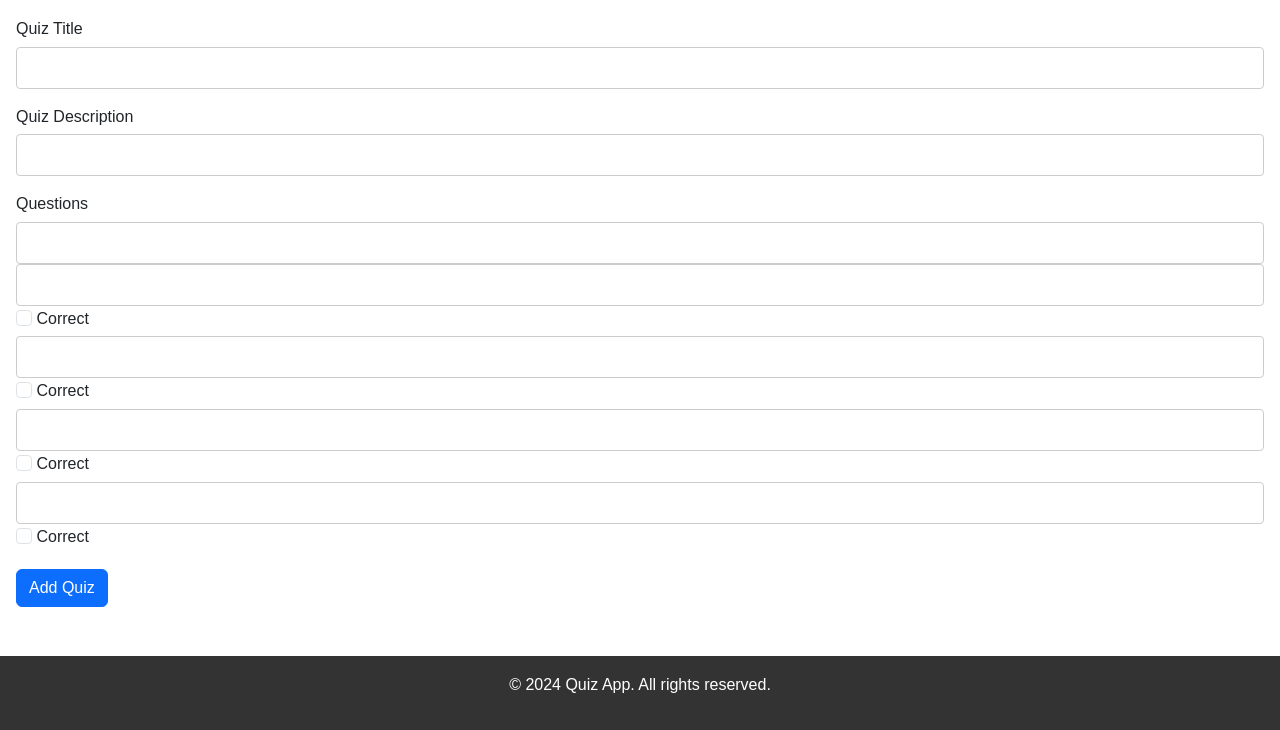
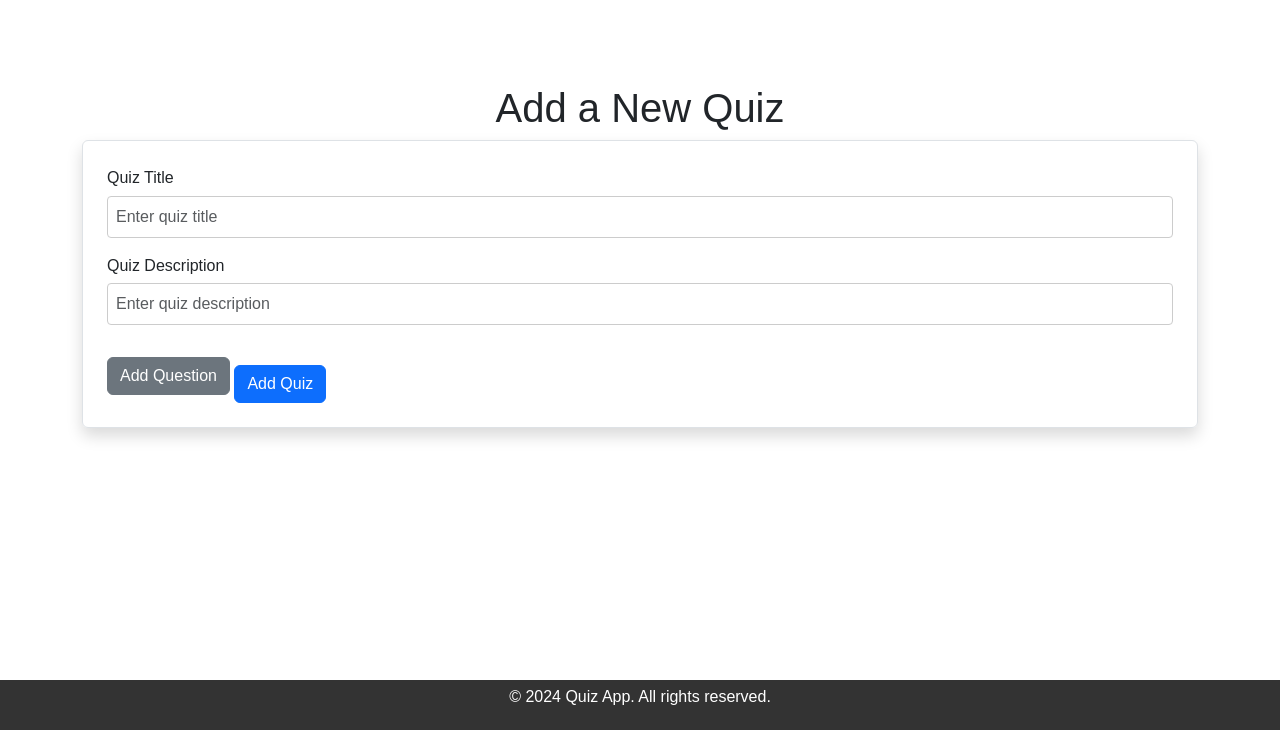
Before and after one commit to eimanalif/Q.Quiz-Webstack-Portfolio-Project, a Flask app: page /add_quiz in a window 1280 px wide. Shown: the part 70-800 px from the top of the page. Run offline with Flask 3, Linux system fonts and the light colour scheme; the visitor is signed in with stand-in values (Sample User, id 1); some libraries are stand-ins or nearby versions.

Commit message:
UI enhancment

```diff
--- a/app.py
+++ b/app.py
@@ -1,4 +1,4 @@
-from flask import Flask, render_template, redirect, url_for, flash, request, abort
+from flask import Flask, render_template, redirect, url_for, jsonify, flash, request, abort
 from flask_sqlalchemy import SQLAlchemy
 from flask_bcrypt import Bcrypt
 from flask_login import LoginManager, login_user, logout_user, login_required, current_user
@@ -10,6 +10,7 @@ from db import db
 from flask_migrate import Migrate
 import os
 from utils import calculate_score
+from flask_wtf.csrf import CSRFProtect
 
 # Initialize the app and configure it
 app = Flask(__name__)
@@ -17,6 +18,7 @@ app.config.from_object(Config)
 
 # Initialize extensions
 db.init_app(app)
+csrf = CSRFProtect(app)
 bcrypt = Bcrypt(app)
 login_manager = LoginManager(app)
 login_manager.login_view = 'login'
@@ -98,6 +100,10 @@ def take_quiz(quiz_id):
     quiz = Quiz.query.get_or_404(quiz_id)
     questions = quiz.questions  # Assuming a relationship between Quiz and Question
     results = []  # Initialize results here
+    page = request.args.get('page', 1, type=int)
+
+    # Assuming each page contains 5 questions
+    questions_paginated = Question.query.filter_by(quiz_id=quiz_id).paginate(page=page, per_page=5)
 
     if request.method == 'POST':
         for question in questions:
@@ -128,7 +134,7 @@ def take_quiz(quiz_id):
             flash('No answers were submitted. Please select at least one option.', 'warning')
             return redirect(url_for('take_quiz', quiz_id=quiz_id))
 
-    return render_template('take_quiz.html', quiz=quiz, questions=questions)
+    return render_template('take_quiz.html', quiz=quiz, questions=questions_paginated.items, pagination=questions_paginated)
 
 @app.route('/quiz_results/<int:quiz_id>/<int:result_id>', methods=['GET'])
 @login_required
@@ -139,12 +145,15 @@ def quiz_results(quiz_id, result_id):
 
     return render_template('quiz_results.html', results=results, score=score)
 
+
 @app.route('/add_quiz', methods=['GET', 'POST'])
 @login_required
 def add_quiz():
     form = QuizForm()
 
-    if form.validate_on_submit():
+    if form.validate_on_submit():  # Validate the form
+        print("Form submitted successfully")
+
         # Create a new Quiz instance
         new_quiz = Quiz(
             title=form.title.data,
@@ -154,42 +163,39 @@ def add_quiz():
         db.session.add(new_quiz)
         db.session.commit()
 
-        # Retrieve the ID of the newly created quiz
-        quiz_id = new_quiz.id
+        quiz_id = new_quiz.id  # Retrieve the ID of the newly created quiz
 
-        # Add questions to the quiz
-        questions = form.questions.data  # Assume this is a list of question data from the form
-        for question_data in questions:
-            question_text = question_data.get('text', '')  # Extract text from question data
-            content = question_data.get('content', '')  # Extract content if available
-            if not content:  # Handle cases where content might be empty
-                content = "Default content"  # Provide default content if necessary
-
+        # Extract questions and choices from the form
+        for question_data in form.questions.data:
+            question_text = question_data.get('text', '')
             new_question = Question(
-                content=content,
+                content='Default content',  # Placeholder content
                 quiz_id=quiz_id,
                 question_text=question_text,
                 user_id=current_user.id
             )
             db.session.add(new_question)
-            db.session.commit()  # Commit after each question is added
+            db.session.commit()
 
             # Add choices for each question
             for choice_data in question_data.get('choices', []):
-                choice = Choice(
-                    text=choice_data.get('text', ''),
-                    is_correct=choice_data.get('is_correct', False),
+                choice_text = choice_data.get('text', '')
+                is_correct = choice_data.get('is_correct', False)
+
+                new_choice = Choice(
+                    text=choice_text,
+                    is_correct=is_correct,
                     question_id=new_question.id
                 )
-                db.session.add(choice)
+                db.session.add(new_choice)
+
             db.session.commit()
 
         flash('Quiz added successfully!', 'success')
-        return redirect(url_for('home'))  # Redirect to home after adding the quiz
+        print("Redirecting to home page")
+        return redirect(url_for('home'))  # Redirect after successful submission
 
-    # Print form errors to help debug
-    print(form.errors)
-
+    print("Form errors:", form.errors)  # Debug: Show form errors if validation fails
     return render_template('add_quiz.html', form=form)
 
 @app.route('/edit_quiz/<int:quiz_id>', methods=['GET', 'POST'])
@@ -215,6 +221,8 @@ def delete_quiz(quiz_id):
         for choice in question.choices:
             db.session.delete(choice)
         db.session.delete(question)
+
+    Result.query.filter_by(quiz_id=quiz_id).delete()
 
     db.session.delete(quiz)
     db.session.commit()
@@ -249,3 +257,5 @@ def forbidden_error(error):
 if __name__ == '__main__':
     port = int(os.environ.get("PORT", 5000))
     app.run(host="0.0.0.0", port=port, debug=True)
+    int(os.environ.get("PORT", 5000))
+    app.run(host="0.0.0.0", port=port, debug=True)
--- /dev/null
+++ b/static/js/quiz_form.js
@@ -0,0 +1,86 @@
+document.addEventListener("DOMContentLoaded", function() {
+    const addQuestionBtn = document.getElementById('add-question');
+    const questionList = document.getElementById('questions-list');
+    const quizForm = document.querySelector('form');
+
+    let questionIndex = 0;  // Track the number of questions added
+
+    addQuestionBtn.addEventListener('click', function() {
+        addNewQuestion();
+    });
+
+    function addNewQuestion() {
+        const questionTemplate = `
+            <div class="question-block" id="question-${questionIndex}">
+                <label for="question-${questionIndex}-text">Question ${questionIndex + 1}:</label>
+                <input type="text" name="questions-${questionIndex}-text" class="form-control" required>
+
+                <div class="choices-list" id="choices-${questionIndex}">
+                    <!-- Choices will be added here -->
+                </div>
+                <button type="button" class="btn btn-secondary add-choice" data-question-index="${questionIndex}">Add Choice</button>
+                <button type="button" class="btn btn-danger delete-question" data-question-id="${questionIndex}">Delete Question</button>
+            </div>
+        `;
+
+        questionList.insertAdjacentHTML('beforeend', questionTemplate);
+
+        const addChoiceBtn = document.querySelector(`#question-${questionIndex} .add-choice`);
+        const deleteQuestionBtn = document.querySelector(`#question-${questionIndex} .delete-question`);
+
+        addChoiceBtn.addEventListener('click', function() {
+            const qIndex = this.getAttribute('data-question-index');
+            addNewChoice(qIndex);
+        });
+
+        deleteQuestionBtn.addEventListener('click', function() {
+            const questionId = this.getAttribute('data-question-id');
+            document.getElementById(`question-${questionId}`).remove();
+        });
+
+        questionIndex++;
+    }
+
+    function addNewChoice(questionIndex) {
+        const choiceList = document.getElementById(`choices-${questionIndex}`);
+        const choiceIndex = choiceList.children.length;
+
+        const choiceTemplate = `
+            <div class="choice-block" id="choice-${questionIndex}-${choiceIndex}">
+                <label for="choice-${questionIndex}-${choiceIndex}-text">Choice ${choiceIndex + 1}:</label>
+                <input type="text" name="questions-${questionIndex}-choices-${choiceIndex}-text" class="form-control" required>
+                <label for="choice-${questionIndex}-${choiceIndex}-is_correct">Correct:</label>
+                <input type="checkbox" name="questions-${questionIndex}-choices-${choiceIndex}-is_correct" class="form-check-input">
+                <button type="button" class="btn btn-danger delete-choice" data-choice-id="choice-${questionIndex}-${choiceIndex}">Delete Choice</button>
+            </div>
+        `;
+
+        choiceList.insertAdjacentHTML('beforeend', choiceTemplate);
+
+        const deleteChoiceBtn = document.querySelector(`#choice-${questionIndex}-${choiceIndex} .delete-choice`);
+        deleteChoiceBtn.addEventListener('click', function() {
+            const choiceId = this.getAttribute('data-choice-id');
+            document.getElementById(choiceId).remove();
+        });
+    }
+
+    // Redirect after form submission
+    quizForm.addEventListener('submit', function(event) {
+        event.preventDefault();  // Prevent the default form submission
+        const formData = new FormData(quizForm);
+
+        fetch(quizForm.action, {
+            method: 'POST',
+            body: formData
+        }).then(response => {
+            if (response.ok) {
+                // Redirect to the home page after successful submission
+                window.location.href = "/";
+            } else {
+                alert('There was a problem submitting the form.');
+            }
+        }).catch(error => {
+            console.error('Error:', error);
+        });
+    });
+});
--- a/templates/add_quiz.html
+++ b/templates/add_quiz.html
@@ -1,33 +1,35 @@
 {% extends 'base.html' %}
 
 {% block content %}
-<form method="POST" action="{{ url_for('add_quiz') }}">
-    {{ form.hidden_tag() }}  <!-- Main form CSRF token -->
-    <div class="form-group">
-        {{ form.title.label }}
-        {{ form.title(class='form-control') }}
-    </div>
-    <div class="form-group">
-        {{ form.description.label }}
-        {{ form.description(class='form-control') }}
-    </div>
-    <div class="form-group">
-        {{ form.questions.label }}
-        {% for question in form.questions %}
-        <div>
-            {{ question.hidden_tag() }}  <!-- CSRF token for each question -->
-            {{ question.text(class='form-control') }}
-            {% for choice in question.choices %}
-            <div>
-                {{ choice.hidden_tag() }}  <!-- CSRF token for each choice -->
-                {{ choice.text(class='form-control') }}
-                {{ choice.is_correct(class='form-check-input') }}
-                {{ choice.is_correct.label(class='form-check-label') }}
-            </div>
-            {% endfor %}
+<script src="{{ url_for('static', filename='js/quiz_form.js') }}"></script>
+
+<div class="container mt-5">
+    <h1 class="text-center">Add a New Quiz</h1>
+
+    <form method="POST" action="{{ url_for('add_quiz') }}" class="border p-4 rounded shadow">
+        {{ form.hidden_tag() }}
+
+        <div class="form-group">
+            {{ form.title.label(class='font-weight-bold') }}
+            {{ form.title(class='form-control', placeholder='Enter quiz title') }}
         </div>
-        {% endfor %}
-    </div>
-    <button type="submit" class="btn btn-primary">Add Quiz</button>
-</form>
+
+        <div class="form-group">
+            {{ form.description.label(class='font-weight-bold') }}
+            {{ form.description(class='form-control', placeholder='Enter quiz description') }}
+        </div>
+
+        <!-- Container for dynamically added questions -->
+        <div id="questions-list" class="mb-4">
+            <!-- Questions will be dynamically added here -->
+        </div>
+
+        <!-- Button to dynamically add a question -->
+        <button id="add-question" class="btn btn-secondary" type="button">Add Question</button>
+
+        <!-- Submit button for adding the quiz -->
+        <button type="submit" class="btn btn-primary mt-3">Add Quiz</button>
+    </form>
+</div>
+
 {% endblock %}
--- a/templates/base.html
+++ b/templates/base.html
@@ -35,7 +35,7 @@
             background: #333;
             color: #fff;
             text-align: center;
-            padding: 1rem;
+            padding: 0.25rem;
             position: fixed;
             bottom: 0;
             width: 100%;
--- a/templates/edit_quiz.html
+++ b/templates/edit_quiz.html
@@ -9,6 +9,7 @@
 <body>
     <h1>Edit Quiz</h1>
     <form method="POST">
+        {{ form.csrf_token }}
         <div>
             <label for="title">Title:</label>
             <input type="text" id="title" name="title" value="{{ quiz.title }}" required>
```
Also changed, not shown: forms.py (+8 -0 lines), templates/dashboard.html (+26 -14 lines), templates/home.html (+12 -0 lines), templates/quiz_results.html (+36 -3 lines), templates/take_quiz.html (+46 -18 lines), templates/view_scores.html (+12 -0 lines), instance/site.db, templates/script.js (line endings or trailing spaces).
